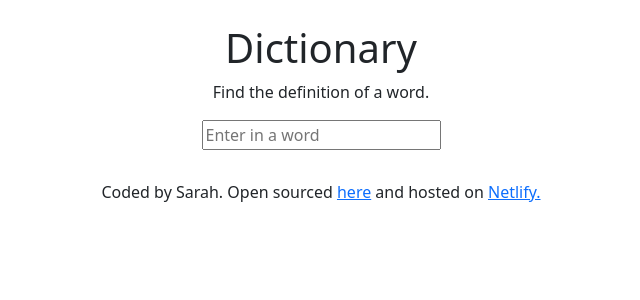
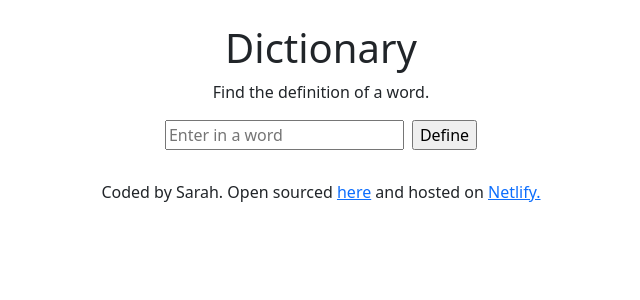
Before and after one commit to sarahvue/dictionary-project, a React (Create React App) app: page / in a window 1280 px wide. Shown: the top 300 px of the page, without its empty margins (319-959 px from the left). Built offline with nearby package versions, Linux system fonts and the light colour scheme.

Commit message:
minor styling

```diff
--- a/src/Dictionary.js
+++ b/src/Dictionary.js
@@ -33,8 +33,11 @@ export default function Dictionary() {
           placeholder="Enter in a word"
           onChange={handleKeywordChange}
         ></input>
+        <input type="submit" value="Define" className="ms-2"></input>
       </form>
-      <Results results={results} />
+      <div className="mt-3">
+        <Results results={results} />
+      </div>
     </div>
   );
 }
```
